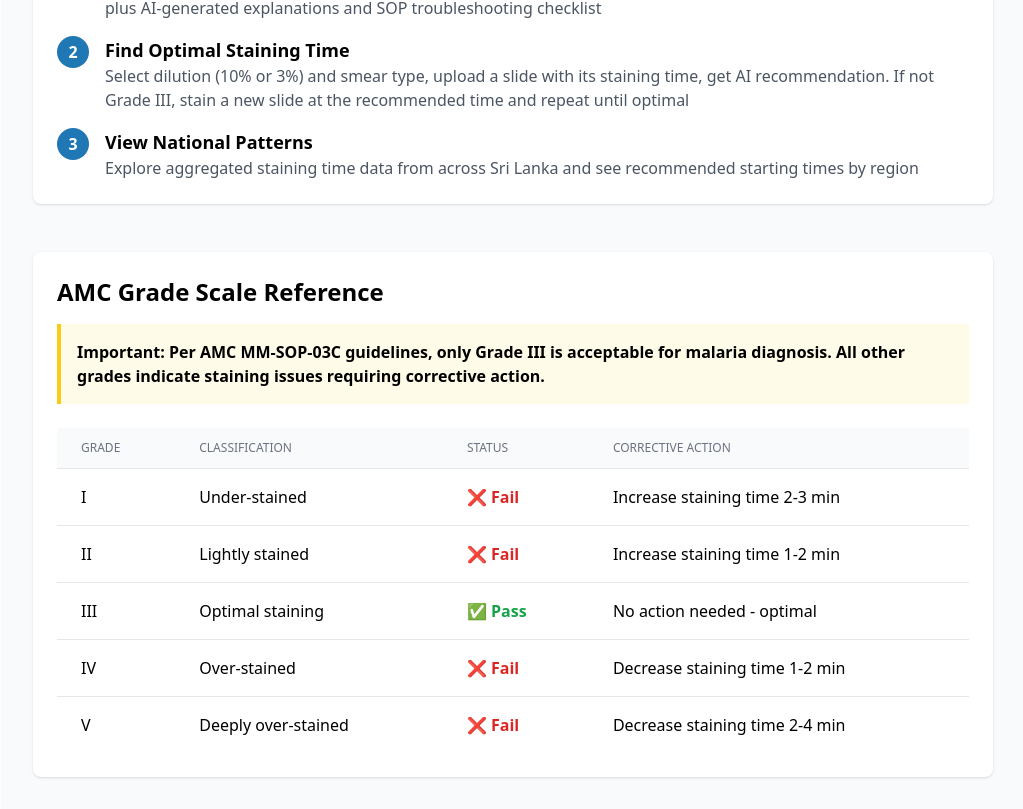
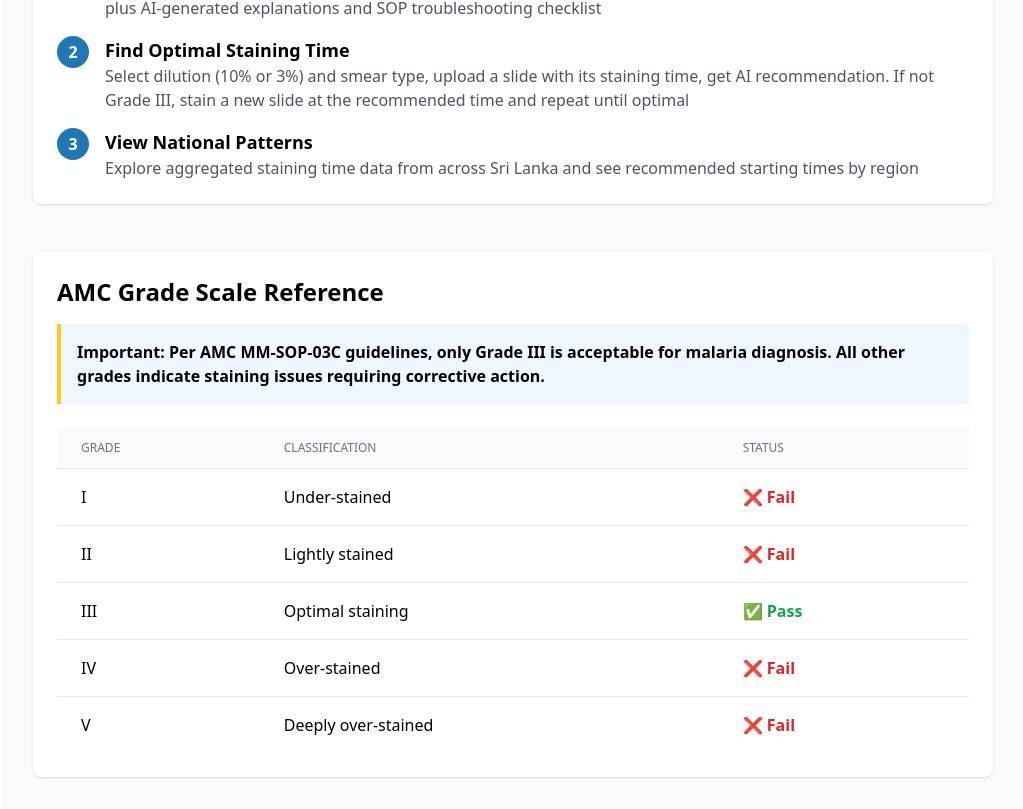
Before and after one commit to SayumiDevasurendra/anti_malaria_campaign, a Next.js app in the folder frontend/: page / in a window 1280 px wide. Shown: the part 732-1541 px from the top of the page, without its empty margins (255-1278 px from the left). Built offline with nearby package versions, Linux system fonts and the light colour scheme.

Commit message:
fix(UI): fix home page and stain grade tab issues

```diff
--- a/frontend/src/app/optimal-time/page.tsx
+++ b/frontend/src/app/optimal-time/page.tsx
@@ -58,8 +58,8 @@ export default function OptimalTimePage() {
         return 'For 10% dilution, please enter a value between 5-20 minutes'
       }
     } else if (dilutionMethod === '3%') {
-      if (time < 30 || time > 45) {
-        return 'For 3% dilution, please enter a value between 30-45 minutes'
+      if (time < 27 || time > 41) {
+        return 'For 3% dilution, please enter a value between 27-41 minutes'
       }
     }
     return ''
@@ -119,7 +119,7 @@ export default function OptimalTimePage() {
     setError('')
     setValidationError('')
     setAttemptHistory([])
-    setCurrentTime(dilution === '10%' ? 5 : 30)
+    setCurrentTime(dilution === '10%' ? 5 : 27)
   }
 
   const handleTryAgain = () => {
@@ -151,7 +151,7 @@ export default function OptimalTimePage() {
                   value={dilution}
                   onChange={(e) => {
                     setDilution(e.target.value)
-                    setCurrentTime(e.target.value === '10%' ? 5 : 30)
+                    setCurrentTime(e.target.value === '10%' ? 5 : 27)
                     setValidationError('')
                   }}
                   className="w-full px-3 py-2 border rounded-lg"
@@ -190,7 +190,7 @@ export default function OptimalTimePage() {
                 className="w-full px-3 py-2 border rounded-lg"
                 min="1"
                 step="0.5"
-                placeholder={dilution === '10%' ? '5' : '30'}
+                placeholder={dilution === '10%' ? '5' : '27'}
               />
               <p className="text-xs text-gray-500 mt-1">
                 Time at which the slide was stained
--- a/frontend/src/app/page.tsx
+++ b/frontend/src/app/page.tsx
@@ -80,7 +80,7 @@ export default function HomePage() {
       {/* AMC Grade Scale */}
       <section className="bg-white p-6 rounded-lg shadow">
         <h2 className="text-2xl font-bold mb-4">AMC Grade Scale Reference</h2>
-        <div className="bg-yellow-50 border-l-4 border-yellow-400 p-4 mb-6">
+        <div className="bg-blue-50 border-l-4 border-yellow-400 p-4 mb-6">
           <p className="font-semibold">
             Important: Per AMC MM-SOP-03C guidelines, only Grade III is acceptable for malaria diagnosis.
             All other grades indicate staining issues requiring corrective action.
@@ -93,15 +93,14 @@ export default function HomePage() {
                 <th className="px-6 py-3 text-left text-xs font-medium text-gray-500 uppercase">Grade</th>
                 <th className="px-6 py-3 text-left text-xs font-medium text-gray-500 uppercase">Classification</th>
                 <th className="px-6 py-3 text-left text-xs font-medium text-gray-500 uppercase">Status</th>
-                <th className="px-6 py-3 text-left text-xs font-medium text-gray-500 uppercase">Corrective Action</th>
               </tr>
             </thead>
             <tbody className="bg-white divide-y divide-gray-200">
-              <GradeRow grade="I" classification="Under-stained" status="Fail" action="Increase staining time 2-3 min" />
-              <GradeRow grade="II" classification="Lightly stained" status="Fail" action="Increase staining time 1-2 min" />
-              <GradeRow grade="III" classification="Optimal staining" status="Pass" action="No action needed - optimal" />
-              <GradeRow grade="IV" classification="Over-stained" status="Fail" action="Decrease staining time 1-2 min" />
-              <GradeRow grade="V" classification="Deeply over-stained" status="Fail" action="Decrease staining time 2-4 min" />
+              <GradeRow grade="I" classification="Under-stained" status="Fail" />
+              <GradeRow grade="II" classification="Lightly stained" status="Fail" />
+              <GradeRow grade="III" classification="Optimal staining" status="Pass" />
+              <GradeRow grade="IV" classification="Over-stained" status="Fail" />
+              <GradeRow grade="V" classification="Deeply over-stained" status="Fail" />
             </tbody>
           </table>
         </div>
@@ -144,7 +143,7 @@ function GuideStep({ number, title, description }: { number: number, title: stri
   )
 }
 
-function GradeRow({ grade, classification, status, action }: { grade: string, classification: string, status: string, action: string }) {
+function GradeRow({ grade, classification, status }: { grade: string, classification: string, status: string }) {
   const statusColor = status === 'Pass' ? 'text-green-600' : 'text-red-600';
   const statusSymbol = status === 'Pass' ? '✅' : '❌';
 
@@ -153,7 +152,6 @@ function GradeRow({ grade, classification, status, action }: { grade: string, cl
       <td className="px-6 py-4 whitespace-nowrap font-medium">{grade}</td>
       <td className="px-6 py-4">{classification}</td>
       <td className={`px-6 py-4 font-semibold ${statusColor}`}>{statusSymbol} {status}</td>
-      <td className="px-6 py-4">{action}</td>
     </tr>
   )
 }
--- a/frontend/src/app/single-slide/page.tsx
+++ b/frontend/src/app/single-slide/page.tsx
@@ -43,8 +43,8 @@ export default function SingleSlidePage() {
         return 'For 10% dilution, please enter a value between 5-20 minutes'
       }
     } else if (dilutionMethod === '3%') {
-      if (time < 30 || time > 45) {
-        return 'For 3% dilution, please enter a value between 30-45 minutes'
+      if (time < 27 || time > 41) {
+        return 'For 3% dilution, please enter a value between 27-41 minutes'
       }
     }
     return ''
@@ -170,7 +170,7 @@ export default function SingleSlidePage() {
                   value={dilution}
                   onChange={(e) => {
                     setDilution(e.target.value)
-                    setStainTime(e.target.value === '10%' ? 5 : 30)
+                    setStainTime(e.target.value === '10%' ? 5 : 27)
                     setValidationError('')
                   }}
                   className="w-full px-3 py-2 border rounded-lg"
@@ -207,7 +207,7 @@ export default function SingleSlidePage() {
                 className="w-full px-3 py-2 border rounded-lg"
                 min="1"
                 step="0.5"
-                placeholder={dilution === '10%' ? '5' : '30'}
+                placeholder={dilution === '10%' ? '5' : '27'}
               />
               <p className="text-xs text-gray-500 mt-1">
                 Time at which the slide was stained
```
